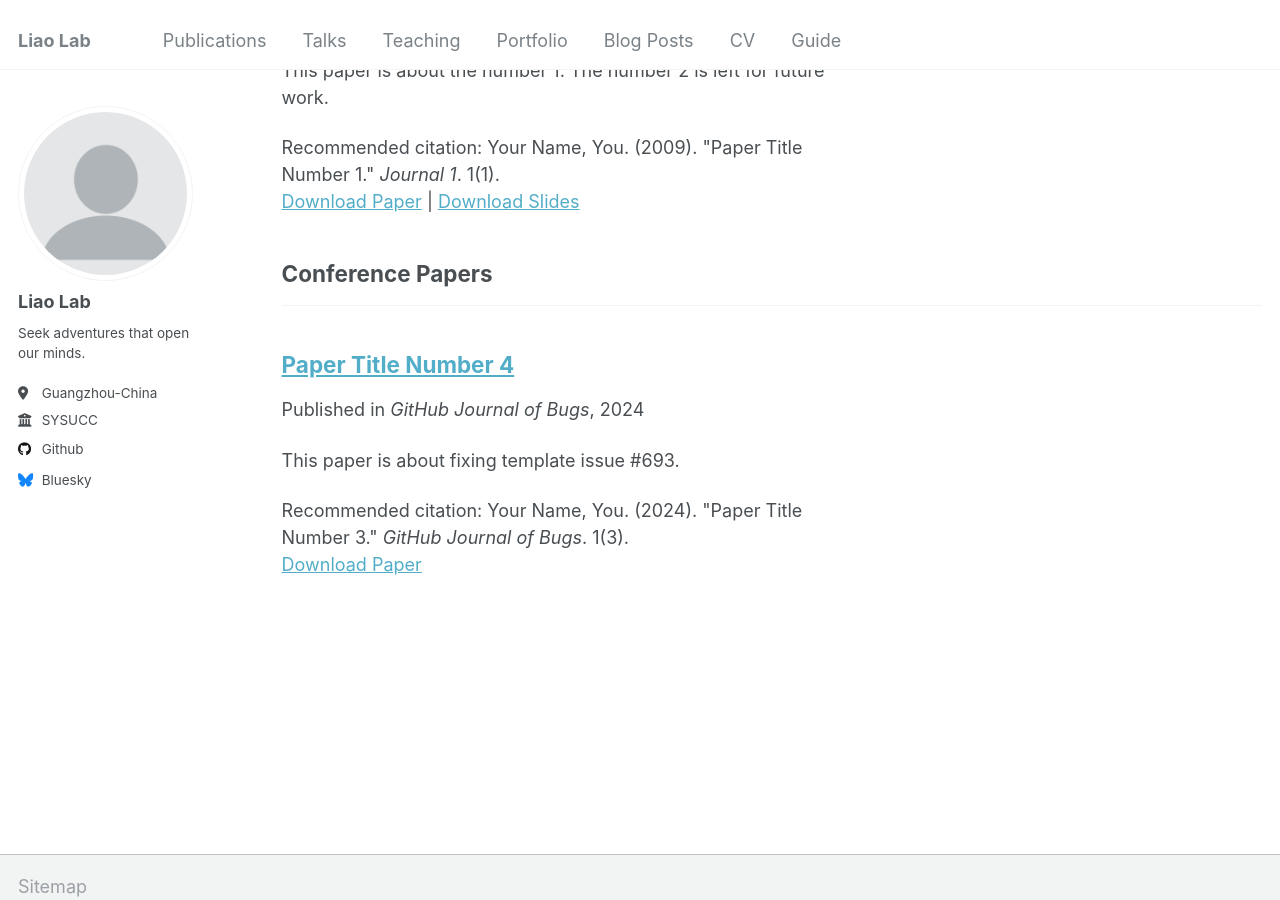
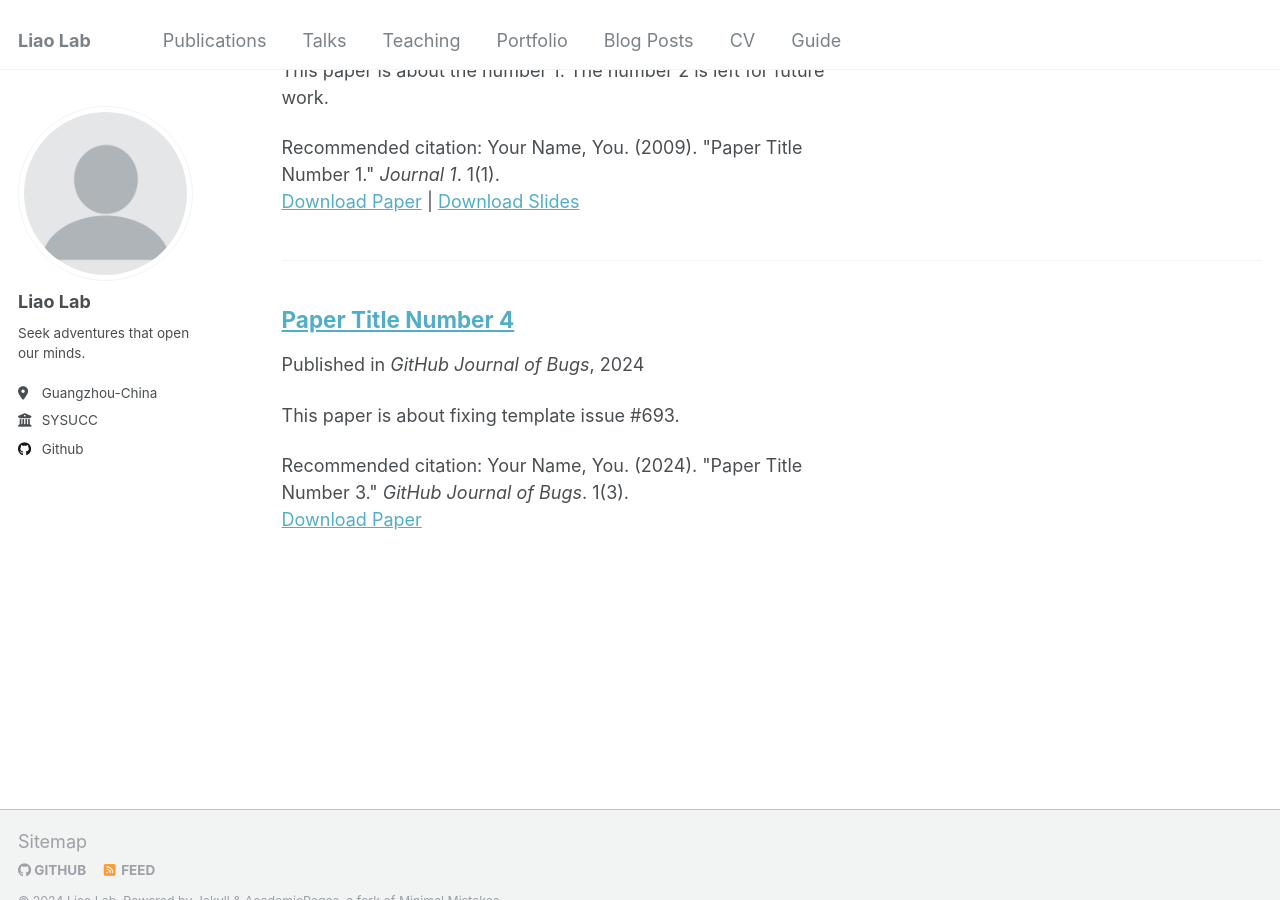
Before and after one commit to guosh55/liaolab.github.io, a Jekyll site: the page built from _pages/publications.html, in a window 1280 px wide and 900 px high, scrolled down 906 px. Built offline with Jekyll 4.4.1, drawn with Linux system fonts in a browser that asks for light colours.

Commit message:
Update _config.yml

```diff
--- a/_config.yml
+++ b/_config.yml
@@ -48,7 +48,7 @@ author:
   stackoverflow    : # User number or user number and name (i.e., use "1" or "1/jeff-atwood")
 
   # Social media
-  bluesky          : "bsky.app" # Replace this with you Bluesky username
+  bluesky          :
   facebook         : # Username
   flickr           : # Username
   foursquare       : # Username
@@ -80,7 +80,7 @@ publication_category:
   manuscripts:
     title: 'Journal Articles'
   conferences:
-    title: 'Conference Papers'
+    title:
 
 # Site Settings
 teaser                   :  # filename of teaser fallback teaser image placed in /images/, .e.g. "500x300.png"
```
